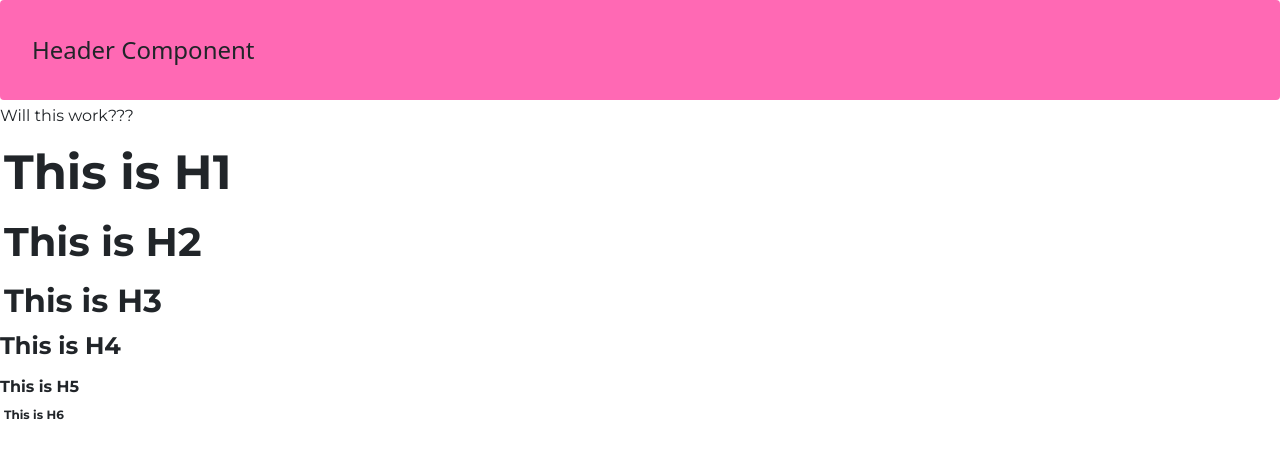
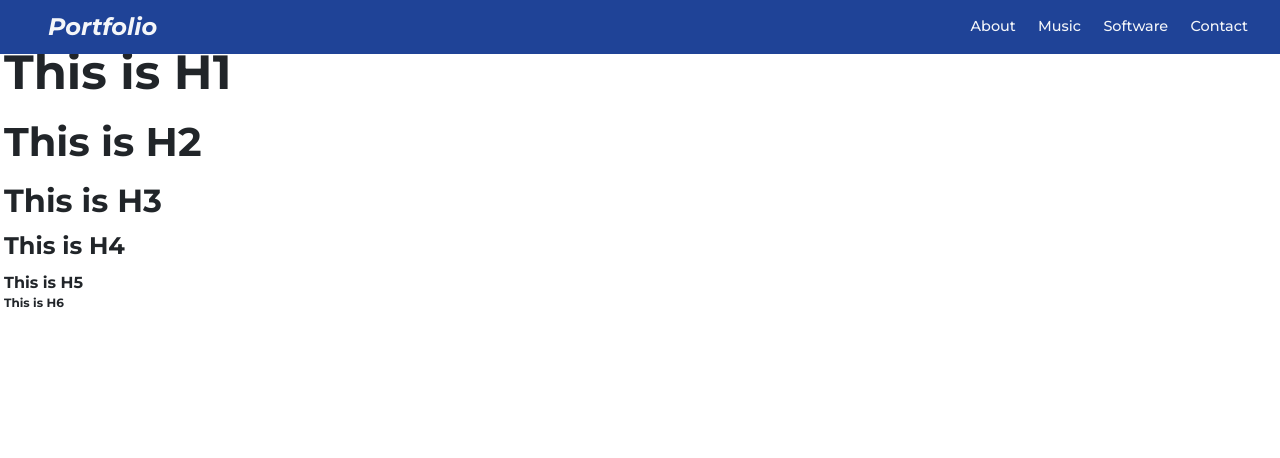
Before and after one commit to Simon-Cheek/SimonPortfolio, a React (Vite) app: page / in a window 1280 px wide. Shown: the top 458 px of the page. Built offline with nearby package versions, Linux system fonts and the light colour scheme.

Commit message:
Start header

```diff
--- a/src/components/Header.jsx
+++ b/src/components/Header.jsx
@@ -1,27 +1,57 @@
 /** @jsxImportSource @emotion/react */
 import { css } from '@emotion/react';
 import { colors } from '../styles/colors';
+import { Container, Nav, Navbar } from 'react-bootstrap';
 
-const color = 'white';
 
 function Header() {
-    return (
-        <>
-            <div
-                css={css`
-          padding: 32px;
-          background-color: hotpink;
-          font-size: 24px;
-          border-radius: 4px;
-          &:hover {
-            color: ${color};
-          }
-        `}
-            >
-                Header Component
-            </div>
-        </>
-    );
+
+  const navbarStyle = css`
+    margin-bottom: 12px;
+    background-color: ${colors.blue06} !important;
+    padding: 4px 12px;
+  `
+
+  const navbarText = css`
+    font-family: "Montserrat", sans-serif !important;
+    color: ${colors.gray00} !important;
+    font-weight: 500;
+    font-size: 0.9em;
+    padding-left: 1em !important;
+  `
+
+  const navbarHead = css`
+    font-style: italic;
+    font-size: 1.5em;
+    font-weight: 700 !important;
+    padding-left: 0;
+  `
+
+  const pushRight = css`
+    display: flex !important;
+    justify-content: flex-end !important;
+    flex-basis: 100% !important;
+  `
+
+
+  return (
+    <>
+      <Navbar expand="md" className="bg-body-tertiary" fixed="top" css={navbarStyle}>
+        <Container fluid>
+          <Navbar.Brand href="/" css={[navbarText, navbarHead]}>Portfolio</Navbar.Brand>
+          <Navbar.Toggle aria-controls="basic-navbar-nav" />
+          <Navbar.Collapse id="basic-navbar-nav">
+            <Nav className="me-auto" css={pushRight}>
+              <Nav.Link href="/about" css={navbarText}>About</Nav.Link>
+              <Nav.Link href="/music" css={navbarText}>Music</Nav.Link>
+              <Nav.Link href="/software" css={navbarText}>Software</Nav.Link>
+              <Nav.Link href="/contact" css={navbarText}>Contact</Nav.Link>
+            </Nav>
+          </Navbar.Collapse>
+        </Container>
+      </Navbar>
+    </>
+  );
 }
 
 export default Header;
--- a/src/components/Text.jsx
+++ b/src/components/Text.jsx
@@ -76,7 +76,7 @@ export function H4({ children }) {
     font-family: "Montserrat", sans-serif;
     font-size: 1.5em;
     font-weight: 700;
-    margin: 4x 4px;
+    margin: 4px 4px;
     padding: 4px 0;
   `
 
@@ -93,7 +93,7 @@ export function H5({ children }) {
     font-family: "Montserrat", sans-serif;
     font-size: 1em;
     font-weight: 700;
-    margin: 0x 4px;
+    margin: 0 4px;
     padding: 4px 0;
   `
 
```
